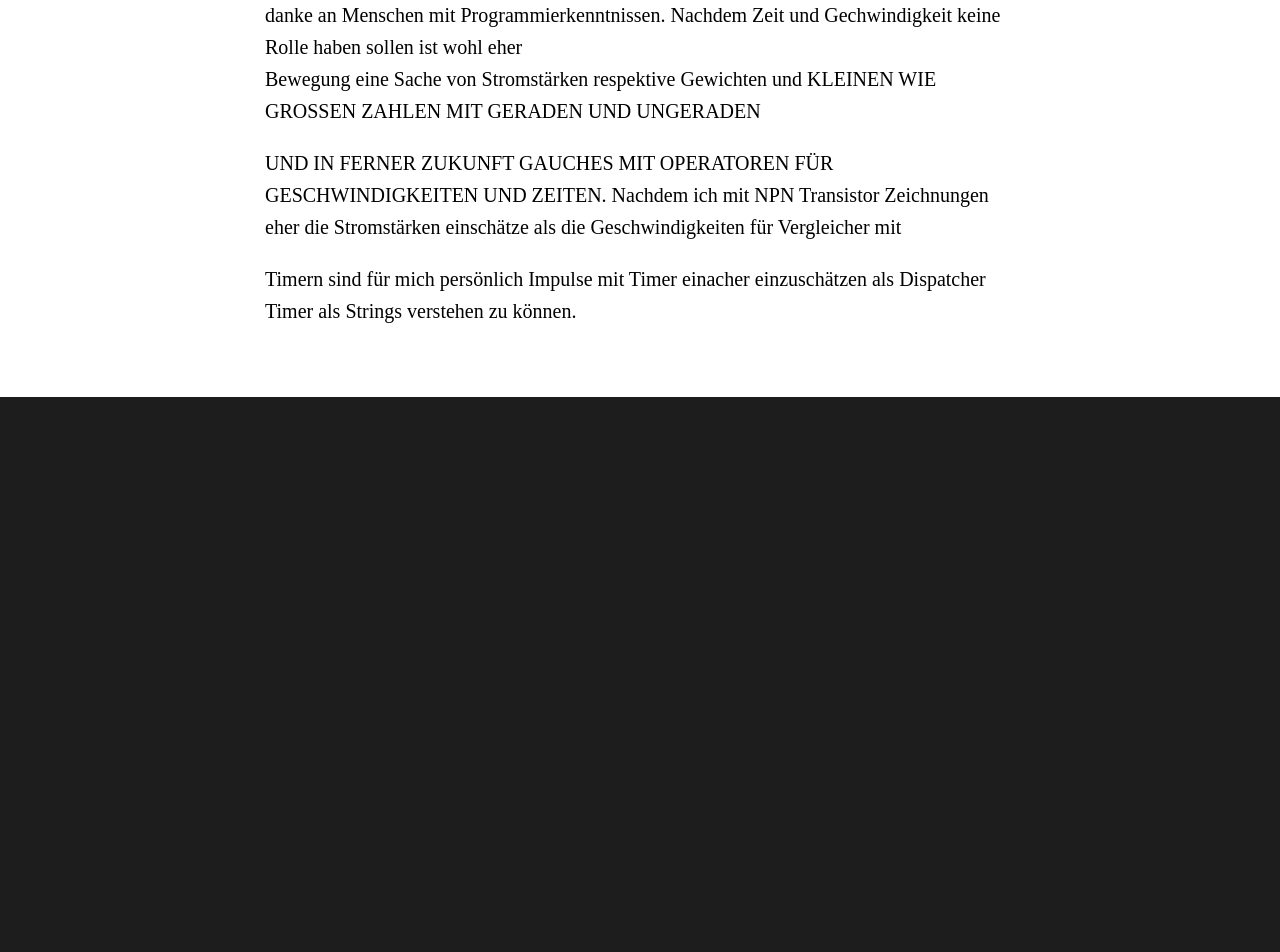
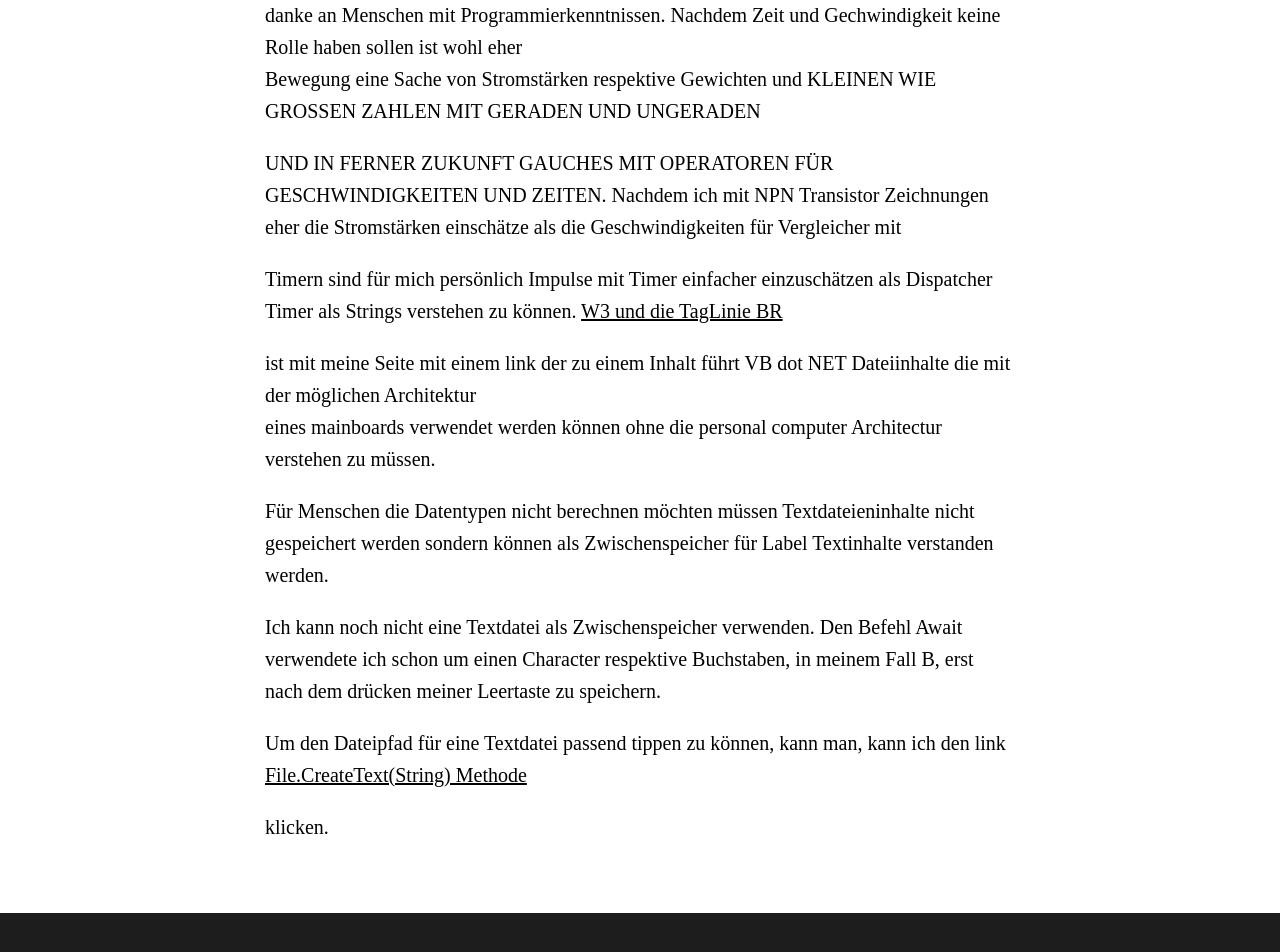
Before and after one commit to ledlightjungledStefan/Osterei, a Jekyll site: the page built from _posts/2022-08-24-Windows10Umgebungsvariablen.markdown, in a window 1280 px wide and 1400 px high, scrolled down 1993 px. Shown: the part 447-1399 px from the top of the window. Built offline with Jekyll 4.4.1, drawn with Linux system fonts in a browser that asks for light colours; some web fonts are replaced; before the commit the page ends 2877 px from its top, so only the background shows below that; some of the changed text lies outside the part shown.

Commit message:
Update 2022-08-24-Windows10Umgebungsvariablen.markdown

```diff
--- a/_posts/2022-08-24-Windows10Umgebungsvariablen.markdown
+++ b/_posts/2022-08-24-Windows10Umgebungsvariablen.markdown
@@ -74,4 +74,19 @@ Bewegung eine Sache von Stromstärken respektive Gewichten und KLEINEN WIE GROSS
 UND IN FERNER ZUKUNFT GAUCHES MIT OPERATOREN FÜR GESCHWINDIGKEITEN UND ZEITEN.
 Nachdem ich mit NPN Transistor Zeichnungen eher die Stromstärken einschätze als die Geschwindigkeiten für Vergleicher mit<br>
 
-Timern sind für mich persönlich Impulse mit Timer einacher einzuschätzen als Dispatcher Timer als Strings verstehen zu können.
+Timern sind für mich persönlich Impulse mit Timer einfacher einzuschätzen als Dispatcher Timer als Strings verstehen zu können.
+[W3 und die TagLinie BR](https://ledlightjungledstefan.github.io/Osterei/)
+
+ist mit meine Seite mit einem link der zu einem Inhalt führt VB dot NET Dateiinhalte die mit der möglichen Architektur<br>
+eines mainboards verwendet werden können ohne die personal computer Architectur verstehen zu müssen.
+
+Für Menschen die Datentypen nicht berechnen möchten müssen Textdateieninhalte nicht gespeichert werden sondern können
+als Zwischenspeicher für Label Textinhalte verstanden werden.
+
+Ich kann noch nicht eine Textdatei als Zwischenspeicher verwenden. Den Befehl Await verwendete ich schon um einen Character
+respektive Buchstaben, in meinem Fall B, erst nach dem drücken meiner Leertaste zu speichern.
+
+Um den Dateipfad für eine Textdatei passend tippen zu können, kann man, kann ich den link
+[File.CreateText(String) Methode](https://docs.microsoft.com/de-at/dotnet/api/system.io.file.createtext?view=net-6.0)
+
+klicken.
```
Also changed, not shown: other parts of _posts/2022-08-24-Windows10Umgebungsvariablen.markdown (+1 -1 lines).
